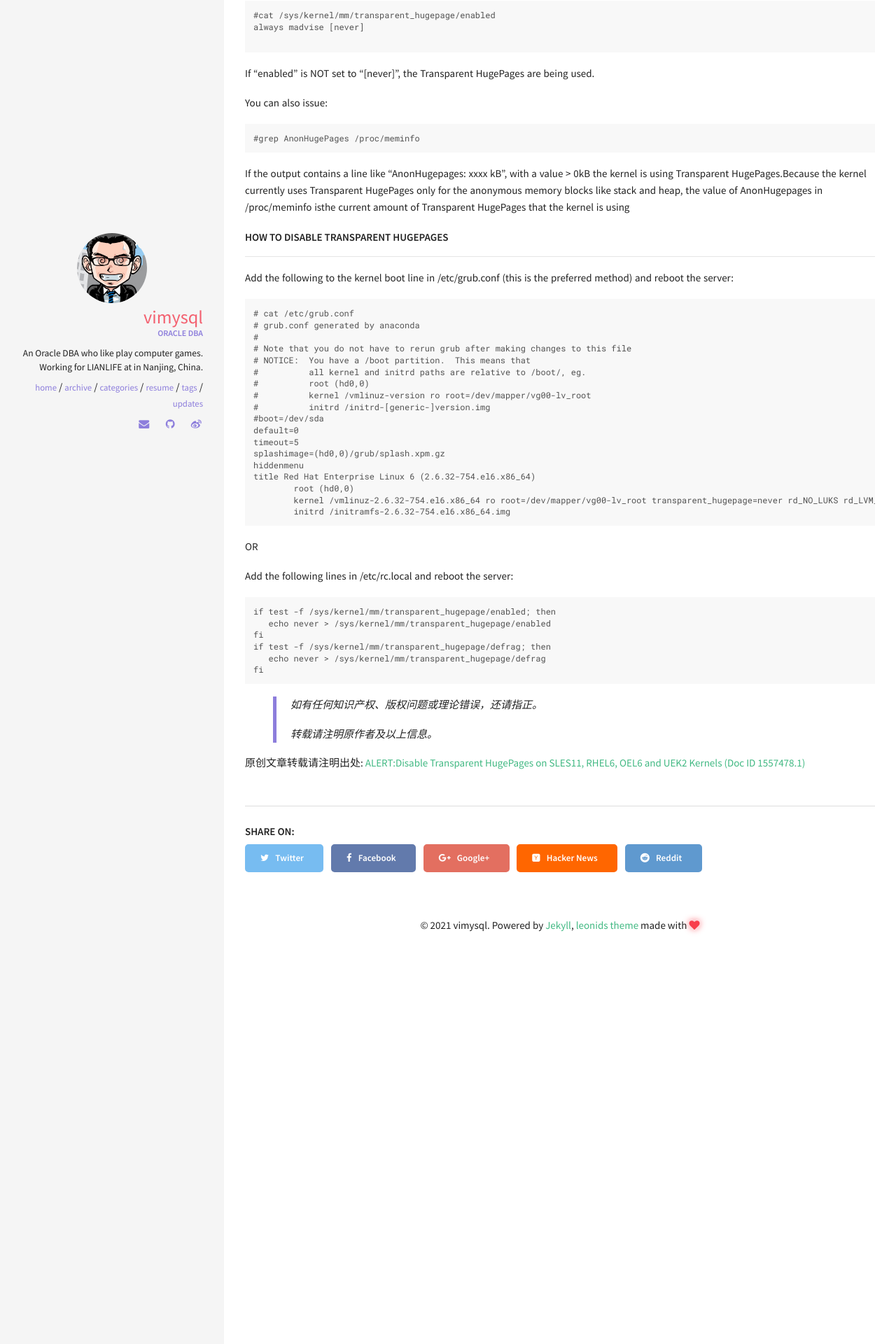
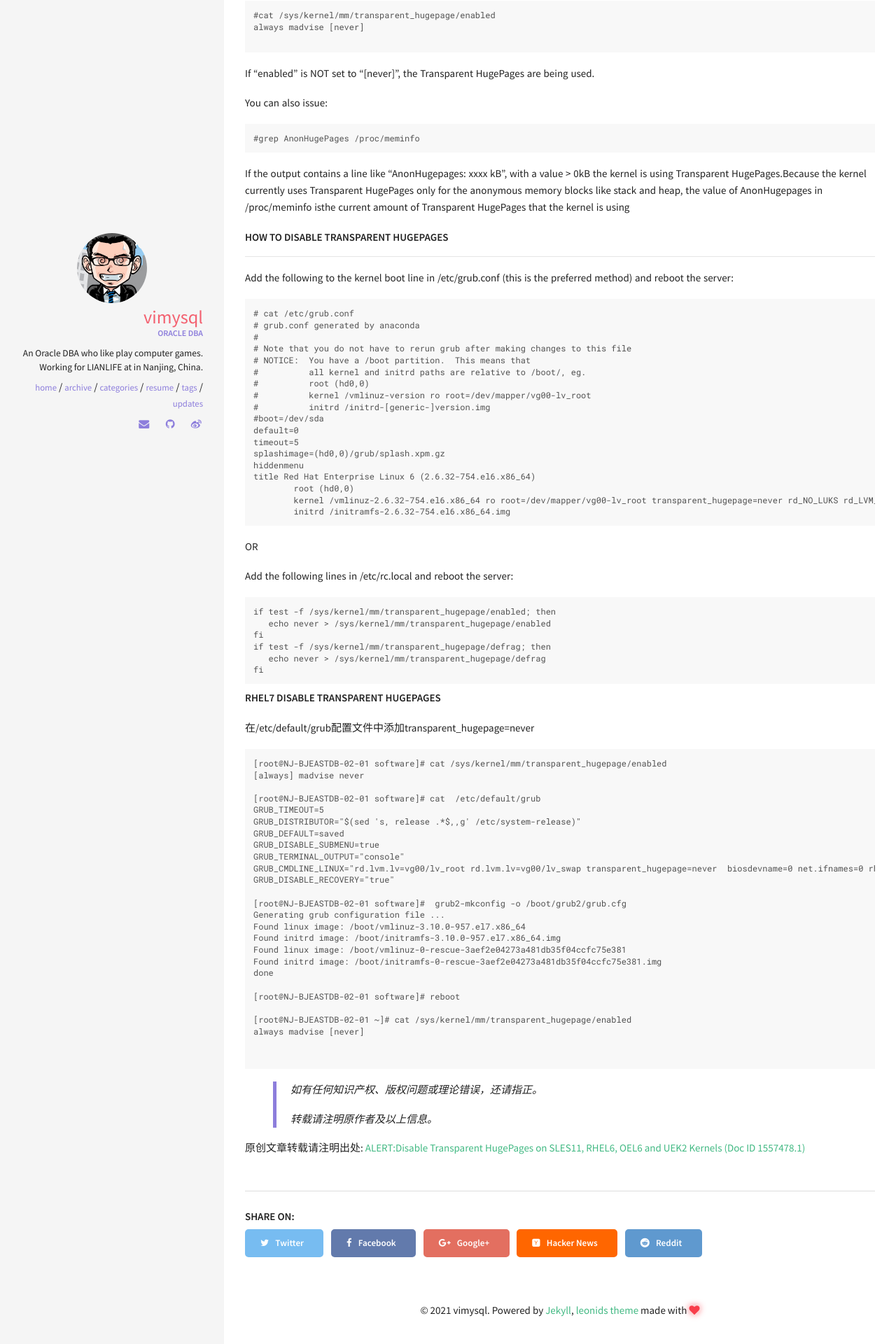
Before and after one commit to vimysql/vimysql.github.io, a Jekyll site: the page built from _posts/2020-03-26-oracle-thp.md, in a window 1280 px wide. Shown: the part 898-2818 px from the top of the page at 70% size. Built offline with Jekyll 4.4.1, drawn with Linux system fonts in a browser that asks for light colours.

Commit message:
Update 2020-03-26-oracle-thp.md

````diff
--- a/_posts/2020-03-26-oracle-thp.md
+++ b/_posts/2020-03-26-oracle-thp.md
@@ -73,6 +73,39 @@ if test -f /sys/kernel/mm/transparent_hugepage/defrag; then
 fi
 ```
 
+###### RHEL7 disable Transparent HugePages
+在/etc/default/grub配置文件中添加transparent_hugepage=never
+
+```
+[root@NJ-BJEASTDB-02-01 software]# cat /sys/kernel/mm/transparent_hugepage/enabled
+[always] madvise never
+
+[root@NJ-BJEASTDB-02-01 software]# cat  /etc/default/grub
+GRUB_TIMEOUT=5
+GRUB_DISTRIBUTOR="$(sed 's, release .*$,,g' /etc/system-release)"
+GRUB_DEFAULT=saved
+GRUB_DISABLE_SUBMENU=true
+GRUB_TERMINAL_OUTPUT="console"
+GRUB_CMDLINE_LINUX="rd.lvm.lv=vg00/lv_root rd.lvm.lv=vg00/lv_swap transparent_hugepage=never  biosdevname=0 net.ifnames=0 rhgb quiet"
+GRUB_DISABLE_RECOVERY="true"
+
+[root@NJ-BJEASTDB-02-01 software]#  grub2-mkconfig -o /boot/grub2/grub.cfg
+Generating grub configuration file ...
+Found linux image: /boot/vmlinuz-3.10.0-957.el7.x86_64
+Found initrd image: /boot/initramfs-3.10.0-957.el7.x86_64.img
+Found linux image: /boot/vmlinuz-0-rescue-3aef2e04273a481db35f04ccfc75e381
+Found initrd image: /boot/initramfs-0-rescue-3aef2e04273a481db35f04ccfc75e381.img
+done
+
+[root@NJ-BJEASTDB-02-01 software]# reboot
+
+[root@NJ-BJEASTDB-02-01 ~]# cat /sys/kernel/mm/transparent_hugepage/enabled
+always madvise [never]
+
+
+```
+
+
 > 如有任何知识产权、版权问题或理论错误，还请指正。
 >
 > 转载请注明原作者及以上信息。
````
